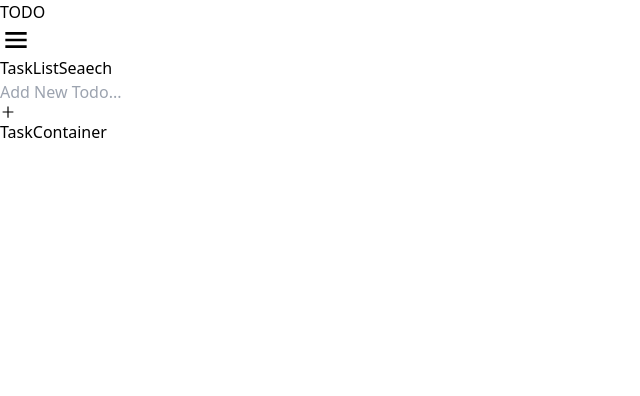
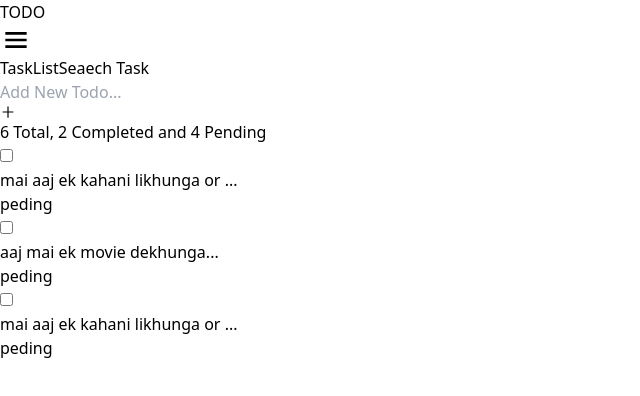
Before and after one commit to rajnirala4104/MyFaaltuChije, a React (Vite) app in the folder learningTypeScript/typeWithReact/TODO_WEB_APPLICATION/: page / in a window 1280 px wide. Both pictures are taken after a click on the icon 16 px from the left and 40 px from the top of the page. Shown: the top 396 px of the page, without its empty margins (0-640 px from the left). Built offline with nearby package versions, Linux system fonts and the light colour scheme.

Commit message:
created task container and task card

```diff
--- /dev/null
+++ b/learningTypeScript/typeWithReact/TODO_WEB_APPLICATION/src/components/SingleTaskCard.tsx
@@ -0,0 +1,19 @@
+import React from 'react'
+import { SingleTaskCardProp } from '../interfaces'
+import { sliceingText } from '../utils'
+
+export const SingleTaskCard: React.FC<SingleTaskCardProp> = (props) => {
+  return (
+    <React.Fragment>
+      <div className='flex justify-between px-2 pr-4 rounded-md my-2 text-green-900 bg-white h-8 items-center'>
+        <input type="checkbox" />
+        <article className='mx-2 text-wrap'>
+          <span className='text-wrap'>{props.title.length >= 20 ? `${sliceingText(props.title)}...` : props.title}</span>
+        </article>
+        <div>
+          {props.status}
+        </div>
+      </div>
+    </React.Fragment>
+  )
+}
--- a/learningTypeScript/typeWithReact/TODO_WEB_APPLICATION/src/components/TaskContainer.tsx
+++ b/learningTypeScript/typeWithReact/TODO_WEB_APPLICATION/src/components/TaskContainer.tsx
@@ -1,7 +1,24 @@
 import React from 'react'
+import { SingleTaskCard } from '.'
+import { taskStatus } from '../interfaces'
 
 export const TaskContainer = () => {
   return (
-    <div>TaskContainer</div>
+    <React.Fragment>
+      <section className='py-1 bg-green-400 rounded-md h-full text-slate-800 m-1'>
+        <div className="main  rounded-md m-2">
+          <div className="title bg-green-100 py-1 px-2 text-green-900 rounded-md mb-3">
+            <span>
+              6 Total, 2 Completed and 4 Pending
+            </span>
+          </div>
+          <div className="singleTaskContainer">
+            <SingleTaskCard title='mai aaj ek kahani likhunga or mai jarura likhunga' status={taskStatus.peding} />
+            <SingleTaskCard title="aaj mai ek movie dekhunga" status={taskStatus.peding} />
+            <SingleTaskCard title='mai aaj ek kahani likhunga or mai jarura likhunga' status={taskStatus.peding} />
+          </div>
+        </div>
+      </section>
+    </React.Fragment>
   )
 }
--- a/learningTypeScript/typeWithReact/TODO_WEB_APPLICATION/src/components/TaskInput.tsx
+++ b/learningTypeScript/typeWithReact/TODO_WEB_APPLICATION/src/components/TaskInput.tsx
@@ -7,7 +7,7 @@ export const TaskInput = () => {
       <section className='flex bg-green-400 py-4 px-4 rounded-lg shadow-lg'>
         <div className=" flex px-3 py-2 bg-white rounded-md shadow-md">
           <input className='bg-transparent text-green-950 placeholder:text-slate-500 outline-none mr-2' type="text" placeholder='Add New Todo...' />
-          <span className='bg-slate-600 py-[4px] px-2 hover:bg-slate-800 transition duration-200 rounded-md text-white'>
+          <span onClick={() => alert("its working..")} className='bg-green-900 py-[4px] px-2 hover:bg-green-800 transition duration-200 rounded-md text-white'>
             <AddIcon classes='text-2xl' />
           </span>
         </div>
--- a/learningTypeScript/typeWithReact/TODO_WEB_APPLICATION/src/components/index.ts
+++ b/learningTypeScript/typeWithReact/TODO_WEB_APPLICATION/src/components/index.ts
@@ -1,2 +1,3 @@
 export * from './TaskInput'
 export * from './TaskContainer'
+export * from './SingleTaskCard'
--- /dev/null
+++ b/learningTypeScript/typeWithReact/TODO_WEB_APPLICATION/src/interfaces/index.ts
@@ -0,0 +1,10 @@
+export enum taskStatus {
+  completed = "completed",
+  peding = "peding",
+  hold = "hold"
+}
+
+export interface SingleTaskCardProp {
+  title: string,
+  status: taskStatus
+}
--- a/learningTypeScript/typeWithReact/TODO_WEB_APPLICATION/src/page/Home.tsx
+++ b/learningTypeScript/typeWithReact/TODO_WEB_APPLICATION/src/page/Home.tsx
@@ -4,12 +4,12 @@ import { TaskContainer, TaskInput } from '../components'
 export const Home = () => {
   return (
     <React.Fragment>
-      <section className='w-full  h-[90vh] flex justify-center items-center'>
-        <div className="container flex justify-start items-center mx-3 h-[95%] flex-col py-2">
+      <section className='w-full h-[90vh] flex justify-center items-center'>
+        <div className="container  flex justify-start items-center mx-3 h-[95%] flex-col py-2">
           <div className='mt-2'>
             <TaskInput />
           </div>
-          <div className='my-3'>
+          <div className='my-3 w-full h-full border'>
             <TaskContainer />
           </div>
         </div>
--- a/learningTypeScript/typeWithReact/TODO_WEB_APPLICATION/src/shared/Navbar.tsx
+++ b/learningTypeScript/typeWithReact/TODO_WEB_APPLICATION/src/shared/Navbar.tsx
@@ -1,5 +1,6 @@
 import React, { useState } from 'react'
 import { NavMenu } from '../icons'
+import { Link } from 'react-router-dom'
 
 
 export const Navbar = () => {
@@ -14,9 +15,9 @@ export const Navbar = () => {
     <React.Fragment>
       <header className='bg-green-400 h-14 px-3 flex justify-between items-center'>
         <div className="logo">
-          <span className='text-3xl text-green- font-bold'>
+          <Link to={'/'} className='text-3xl text-green- font-bold'>
             TODO
-          </span>
+          </Link>
         </div>
         <div className="menu lg:hidden">
           <div>
@@ -26,8 +27,8 @@ export const Navbar = () => {
       </header>
       {navbarMenu ? (
         <div className='bg-green-100 transition px-4 py-3 flex justify-end items-center'>
-          <span className='cursor-pointer hover:underline *:underline-offset-4'>TaskList</span>
-          <span className='bg-green-300 ml-8 text-black p-2 rounded-md cursor-pointer hover:bg-green-400 transition duration-200'>Seaech</span>
+          <Link to={'/list'} className='cursor-pointer hover:underline *:underline-offset-4'>TaskList</Link>
+          <span className='bg-green-300 ml-8 text-black p-2 rounded-md cursor-pointer hover:bg-green-400 transition duration-200'>Seaech Task</span>
         </div>
       ) : ""}
     </React.Fragment>
--- /dev/null
+++ b/learningTypeScript/typeWithReact/TODO_WEB_APPLICATION/src/utils/index.ts
@@ -0,0 +1,3 @@
+export const sliceingText = (sentence: string) => {
+  return sentence.slice(0, 30)
+}
```
